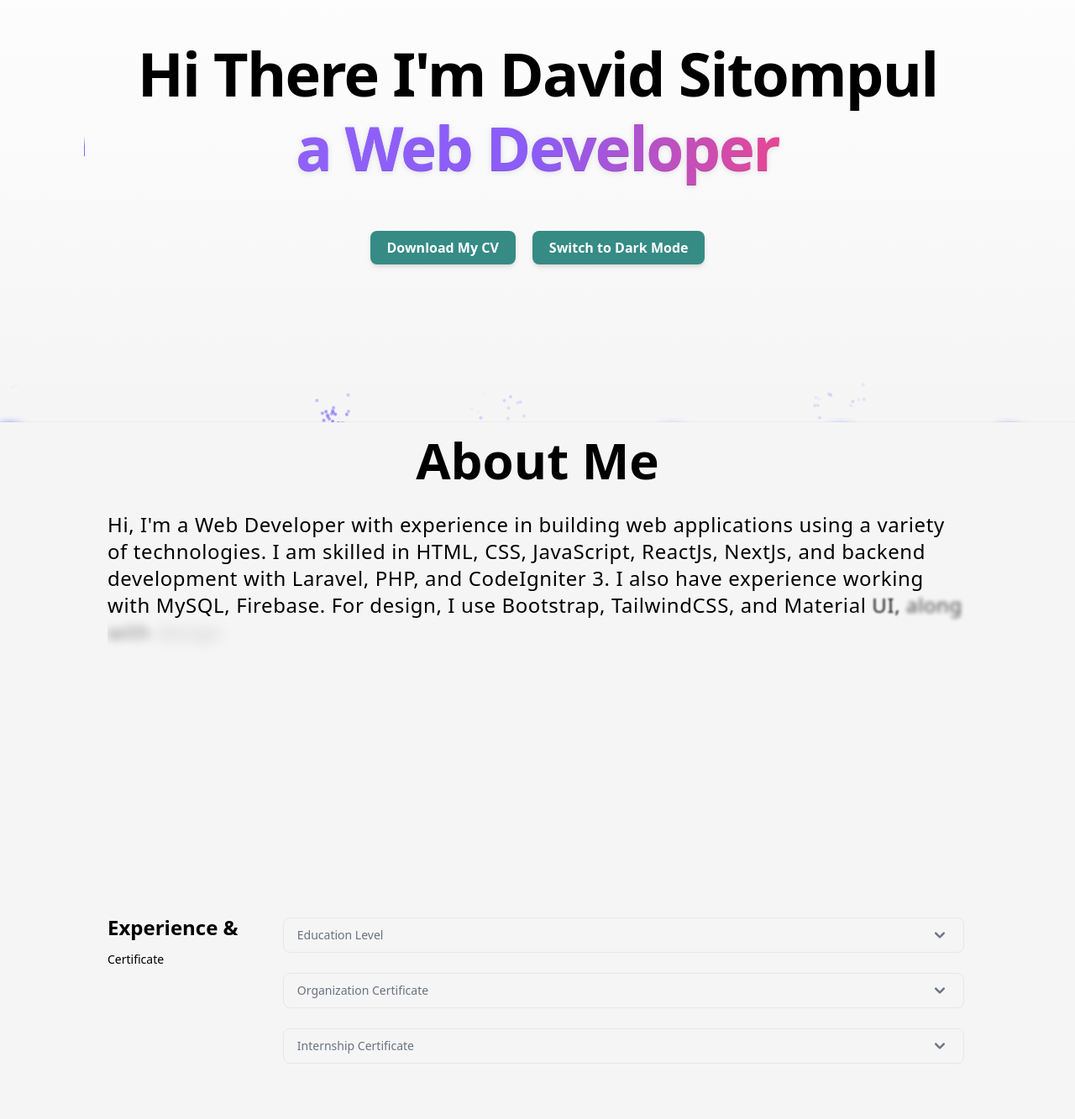
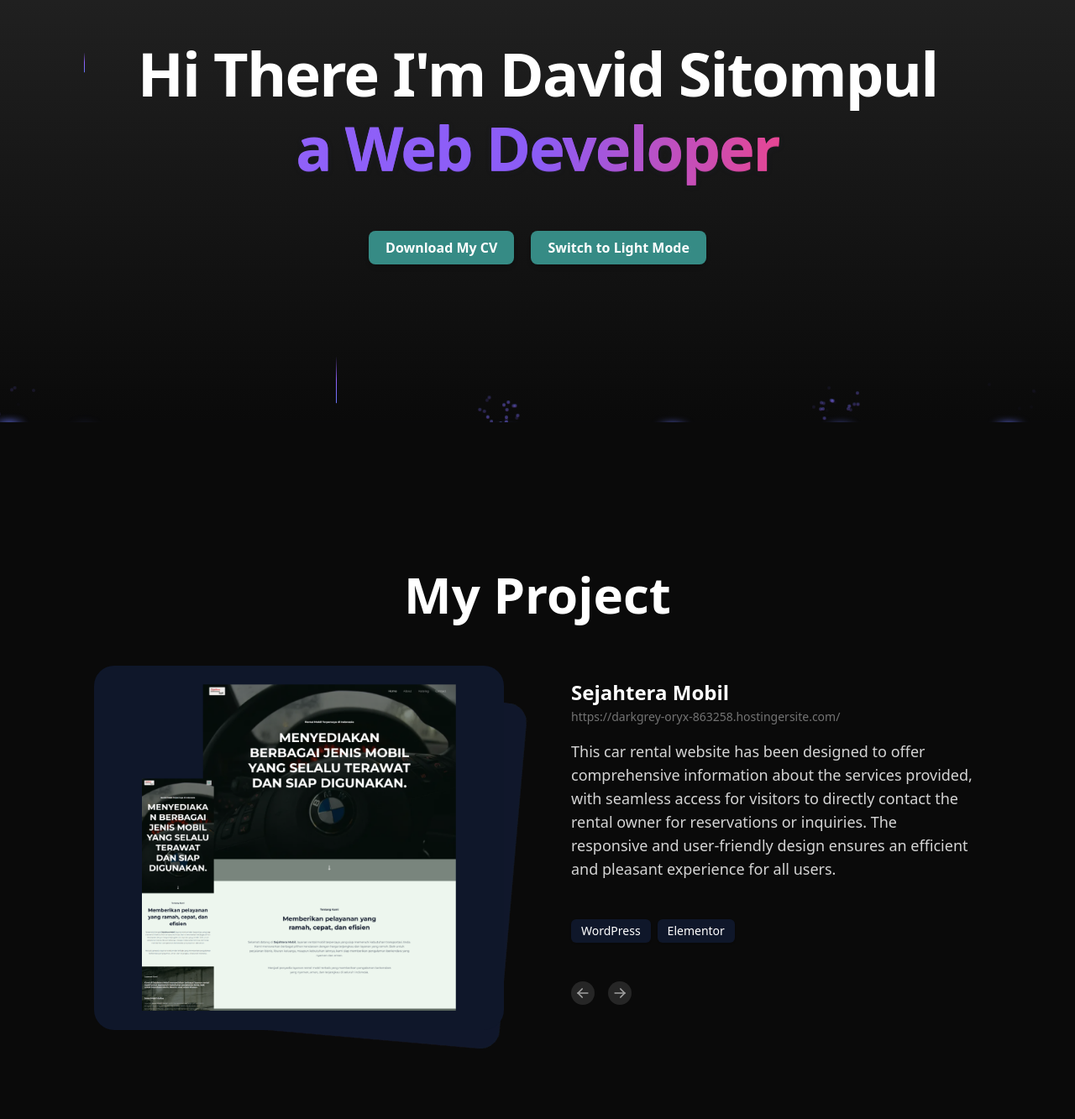
Before and after one commit to H2Vid/portfolio2024, a Next.js app: page / in a window 1280 px wide. Shown: the part 137-1470 px from the top of the page at 84% size. Built offline with nearby package versions, Linux system fonts and the light colour scheme.

Commit message:
memperbaiki tampilan

```diff
--- a/src/app/page.js
+++ b/src/app/page.js
@@ -9,11 +9,11 @@ export default function Home() {
   return (
     <>
       <HeroSection />
-      <AboutMe />
-      <Experience />
+      {/* <AboutMe /> */}
+      {/* <Experience /> */}
       <Project />
-      <SetTools />
-      <Contact />
+      {/* <SetTools /> */}
+      {/* <Contact /> */}
     </>
   )
 }
--- a/src/components/experience/Experience.jsx
+++ b/src/components/experience/Experience.jsx
@@ -48,7 +48,7 @@ const Experience = () => {
         <h1 className="font-bold text-2xl">Experience &</h1>
         <p className="text-sm font-light">Certificate</p>
       </div>
-      <Accordion collapseAll flush={true} className="space-y-4 border-none w-full lg:w-[80%]">
+      <Accordion collapseAll flush={true} className="space-y-4 border-none mx-auto w-[80%]">
         {dataExperience.map((data, i) => {
           return (
             <Accordion.Panel key={i}>
--- a/src/components/heroSection/HeroSection.jsx
+++ b/src/components/heroSection/HeroSection.jsx
@@ -4,17 +4,17 @@ import { BackgroundBeamsWithCollision } from "../ui/background-beams-with-collis
 import Link from "next/link"
 
 const HeroSection = () => {
-  // Cek apakah ada preferensi mode yang tersimpan di localStorage
-  const [darkMode, setDarkMode] = useState(false)
+  // Default mode adalah dark
+  const [darkMode, setDarkMode] = useState(true)
 
   useEffect(() => {
     const savedMode = localStorage.getItem("darkMode")
-    if (savedMode === "true") {
+    if (savedMode === "false") {
+      setDarkMode(false)
+      document.documentElement.classList.remove("dark")
+    } else {
       setDarkMode(true)
       document.documentElement.classList.add("dark")
-    } else {
-      setDarkMode(false)
-      document.documentElement.classList.remove("dark")
     }
   }, [])
 
--- a/src/components/ui/animated-testimonials.js
+++ b/src/components/ui/animated-testimonials.js
@@ -73,7 +73,7 @@ export const AnimatedTestimonials = ({ testimonials, autoplay = false }) => {
             </AnimatePresence>
           </div>
         </div>
-        <div className="flex justify-between flex-col py-4 md:ml-12">
+        <div className="flex justify-between flex-col py-4">
           <motion.div
             key={active}
             initial={{
@@ -93,7 +93,7 @@ export const AnimatedTestimonials = ({ testimonials, autoplay = false }) => {
               ease: "easeInOut",
             }}
           >
-            <h3 className="text-2xl font-bold dark:text-white text-black">{testimonials[active].name}</h3>
+            <h3 className="text-2xl -mt-48 md:mt-0 font-bold dark:text-white text-black">{testimonials[active].name}</h3>
             <Link href={testimonials[active].designation || "#"} className="text-sm text-gray-700 dark:text-neutral-500">
               {testimonials[active].secAlt || testimonials[active].designation}
             </Link>
@@ -123,7 +123,7 @@ export const AnimatedTestimonials = ({ testimonials, autoplay = false }) => {
               ))}
             </motion.p>
           </motion.div>
-          <div className="border-gray-700  w-full flex flex-wrap gap-2">
+          <div className="border-gray-700 mt-8 w-full flex flex-wrap gap-2">
             {testimonials[active].tech.map((tech, index) => (
               <div key={index} className="drop-shadow-sm inline px-3 py-1 rounded-md bg-neutral-200 dark:bg-slate-900 text-sm text-black dark:text-white">
                 {tech}
@@ -131,7 +131,7 @@ export const AnimatedTestimonials = ({ testimonials, autoplay = false }) => {
             ))}
           </div>
 
-          <div className="flex gap-4 pt-2 md:pb-20 md:pt-0">
+          <div className="flex gap-4 mt-8 md:pb-20 md:pt-0">
             <button onClick={handlePrev} className="h-7 w-7 rounded-full bg-gray-300 dark:bg-neutral-800 flex items-center justify-center group/button">
               <IconArrowLeft className="h-5 w-5 text-black dark:text-neutral-400 group-hover/button:rotate-12 transition-transform duration-300" />
             </button>
--- a/src/components/ui/text-generate-effect.js
+++ b/src/components/ui/text-generate-effect.js
@@ -43,7 +43,7 @@ export const TextGenerateEffect = ({ words, className, filter = true, duration =
   return (
     <div className={cn("font-bold", className)}>
       <div className="mt-4">
-        <div className="dark:text-white text-black text-xl md:text-2xl font-light leading-snug tracking-wide">{renderWords()}</div>
+        <div className="dark:text-white text-black text-xl md:text-2xl md:text-center font-light leading-snug tracking-wide">{renderWords()}</div>
       </div>
     </div>
   )
```
